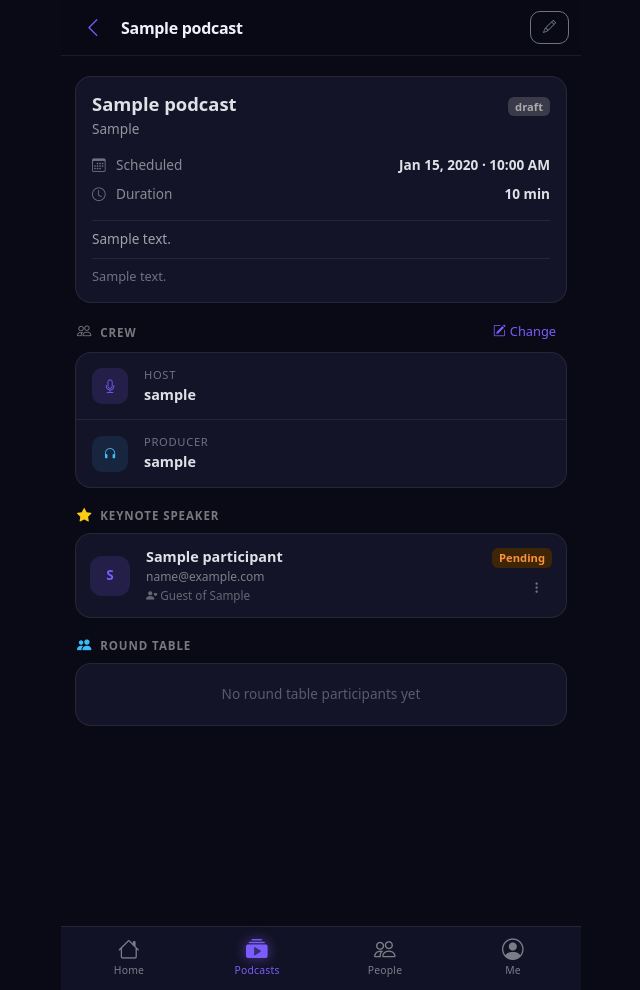
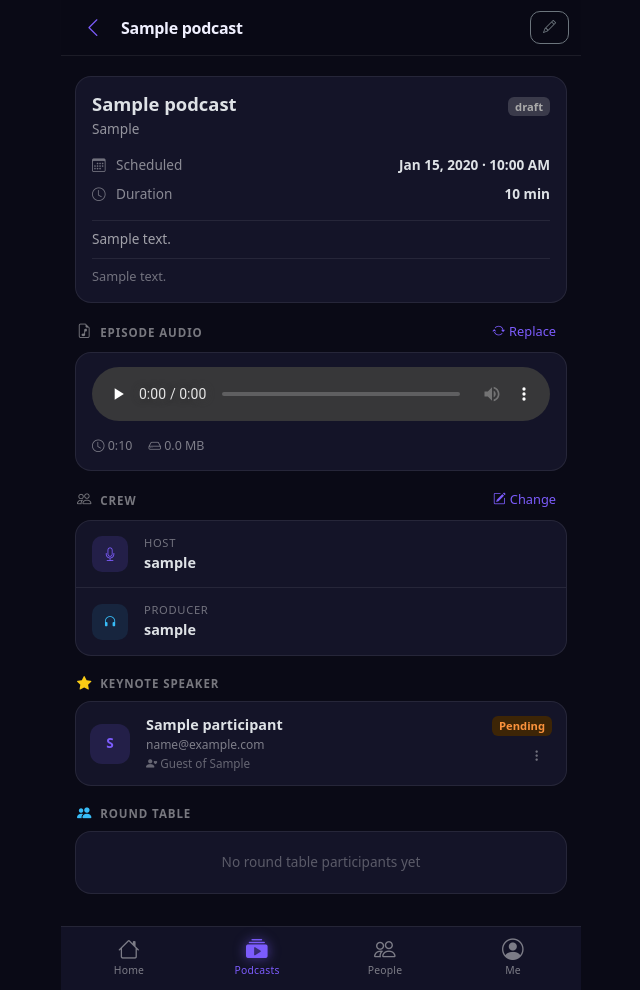
Before and after one commit to iamrbtm/PodScheduler, a Flask app: page /podcasts/1 in a window 1280 px wide. Shown: the whole page, without its empty margins (319-959 px from the left). Run offline with Flask 3, Linux system fonts and the light colour scheme; a user stored in the database is signed in; tables that the repository leaves empty hold one stand-in row (values such as "Sample post").

Commit message:
Add episode audio upload pipeline
Episodes can now have an audio file uploaded to MinIO from the episode
detail page. Duration is extracted via mutagen and the resulting
public URL/size/duration are stored on the Podcast row, which the RSS
feed (next) will use as the enclosure. Replacing audio deletes the old
object from storage.

Co-Authored-By: Claude Sonnet 5 <noreply@anthropic.com>
Claude-Session: https://claude.ai/code/session_01DMNaoxTws7SQCJEwNRtNuk

```diff
--- a/app/models/podcast.py
+++ b/app/models/podcast.py
@@ -31,6 +31,14 @@ class Podcast(db.Model):
     producer_id = db.Column(db.Integer, db.ForeignKey("users.id"), nullable=True)
     created_by_id = db.Column(db.Integer, db.ForeignKey("users.id"), nullable=False)
     show_id = db.Column(db.Integer, db.ForeignKey("shows.id"), nullable=True)
+
+    audio_object_key = db.Column(db.String(500))
+    audio_url = db.Column(db.String(500))
+    audio_duration_seconds = db.Column(db.Integer)
+    audio_file_size = db.Column(db.Integer)
+    episode_number = db.Column(db.Integer)
+    season_number = db.Column(db.Integer)
+    published_at = db.Column(db.DateTime)
     created_at = db.Column(db.DateTime, default=lambda: datetime.now(timezone.utc))
     updated_at = db.Column(
         db.DateTime,
@@ -61,5 +69,16 @@ class Podcast(db.Model):
     def participant_count(self):
         return self.participant_slots.count()
 
+    @property
+    def has_audio(self):
+        return bool(self.audio_url)
+
+    @property
+    def audio_duration_display(self):
+        if not self.audio_duration_seconds:
+            return None
+        minutes, seconds = divmod(self.audio_duration_seconds, 60)
+        return f"{minutes}:{seconds:02d}"
+
     def __repr__(self):
         return f"<Podcast {self.title}>"
--- a/app/routes/podcasts.py
+++ b/app/routes/podcasts.py
@@ -6,6 +6,8 @@ from ..models.podcast_participant import InvitationStatus, ParticipantRole
 from ..forms import PodcastForm
 from ..decorators import permission_required
 from ..email import send_invitation_email
+from ..storage import upload_audio, delete_object
+from ..audio import get_duration_seconds
 
 podcasts_bp = Blueprint("podcasts", __name__)
 
@@ -179,6 +181,40 @@ def add_participants(podcast_id):
     return redirect(url_for("podcasts.detail", podcast_id=podcast_id))
 
 
+@podcasts_bp.route("/<int:podcast_id>/upload-audio", methods=["POST"])
+@login_required
+def upload_audio_file(podcast_id):
+    podcast = Podcast.query.get_or_404(podcast_id)
+    _check_edit_access(podcast)
+
+    audio_file = request.files.get("audio_file")
+    if not audio_file or not audio_file.filename:
+        flash("Please choose an audio file.", "warning")
+        return redirect(url_for("podcasts.detail", podcast_id=podcast_id))
+
+    allowed_ext = {"mp3", "m4a", "wav", "aac", "ogg"}
+    ext = audio_file.filename.rsplit(".", 1)[-1].lower() if "." in audio_file.filename else ""
+    if ext not in allowed_ext:
+        flash("Unsupported audio format. Use MP3, M4A, WAV, AAC, or OGG.", "danger")
+        return redirect(url_for("podcasts.detail", podcast_id=podcast_id))
+
+    duration = get_duration_seconds(audio_file)
+    old_key = podcast.audio_object_key
+    object_key, url, file_size = upload_audio(audio_file, podcast.id)
+
+    podcast.audio_object_key = object_key
+    podcast.audio_url = url
+    podcast.audio_file_size = file_size
+    podcast.audio_duration_seconds = duration
+    db.session.commit()
+
+    if old_key and old_key != object_key:
+        delete_object(old_key)
+
+    flash("Episode audio uploaded.", "success")
+    return redirect(url_for("podcasts.detail", podcast_id=podcast_id))
+
+
 @podcasts_bp.route("/<int:podcast_id>/set-crew", methods=["POST"])
 @login_required
 def set_crew(podcast_id):
--- a/app/templates/podcasts/detail.html
+++ b/app/templates/podcasts/detail.html
@@ -49,6 +49,37 @@
       <p style="font-size:.8rem;color:rgba(255,255,255,.4);white-space:pre-wrap;margin:0;">{{ podcast.notes }}</p>
       {% endif %}
     </div>
+  </div>
+
+  <!-- Episode audio card -->
+  {% set can_edit = current_user.is_admin() or current_user.has_permission('edit_podcast') or podcast.host_id == current_user.id or podcast.created_by_id == current_user.id %}
+  <div class="d-flex align-items-center justify-content-between mb-2" style="padding:0 2px;">
+    <span class="section-title" style="padding:0;margin:0;">
+      <i class="bi bi-file-earmark-music me-1" style="font-size:.9rem;"></i> Episode Audio
+    </span>
+    {% if can_edit %}
+    <button class="btn btn-sm" style="color:var(--ps-accent);padding:2px 8px;font-size:.8rem;"
+            data-bs-toggle="offcanvas" data-bs-target="#audioSheet">
+      <i class="bi bi-{{ 'arrow-repeat' if podcast.has_audio else 'upload' }} me-1"></i>{{ 'Replace' if podcast.has_audio else 'Upload' }}
+    </button>
+    {% endif %}
+  </div>
+  <div class="card mb-3">
+    {% if podcast.has_audio %}
+    <div class="card-body" style="padding:14px 16px;">
+      <audio controls preload="none" style="width:100%;margin-bottom:10px;">
+        <source src="{{ podcast.audio_url }}">
+      </audio>
+      <div style="display:flex;gap:16px;font-size:.78rem;color:rgba(255,255,255,.45);">
+        {% if podcast.audio_duration_display %}<span><i class="bi bi-clock"></i> {{ podcast.audio_duration_display }}</span>{% endif %}
+        {% if podcast.audio_file_size %}<span><i class="bi bi-hdd"></i> {{ (podcast.audio_file_size / 1048576) | round(1) }} MB</span>{% endif %}
+      </div>
+    </div>
+    {% else %}
+    <div class="card-body" style="text-align:center;color:rgba(255,255,255,.3);font-size:.85rem;padding:20px;">
+      No audio uploaded yet
+    </div>
+    {% endif %}
   </div>
 
   <!-- Crew card -->
@@ -155,6 +186,26 @@
   </form>
   {% endif %}
 </div>
+
+<!-- ─── AUDIO UPLOAD SHEET ─── -->
+{% if can_edit %}
+<div class="offcanvas offcanvas-bottom" id="audioSheet" tabindex="-1" aria-labelledby="audioSheetLabel">
+  <div class="offcanvas-header">
+    <h6 class="mb-0 fw-bold" id="audioSheetLabel"><i class="bi bi-file-earmark-music me-2"></i>{{ 'Replace' if podcast.has_audio else 'Upload' }} Episode Audio</h6>
+    <button type="button" class="btn-close" data-bs-dismiss="offcanvas"></button>
+  </div>
+  <div class="offcanvas-body">
+    <form method="POST" action="{{ url_for('podcasts.upload_audio_file', podcast_id=podcast.id) }}" enctype="multipart/form-data">
+      <input type="hidden" name="csrf_token" value="{{ csrf_token() }}">
+      <div class="mb-3">
+        <input type="file" name="audio_file" class="form-control" accept=".mp3,.m4a,.wav,.aac,.ogg" required>
+        <div style="font-size:.75rem;color:rgba(255,255,255,.3);margin-top:6px;">MP3, M4A, WAV, AAC, or OGG.</div>
+      </div>
+      <button type="submit" class="btn btn-accent btn-full">Upload</button>
+    </form>
+  </div>
+</div>
+{% endif %}
 
 <!-- ─── CREW SHEET ─── -->
 {% if current_user.is_admin() or current_user.has_permission('edit_podcast') or podcast.host_id == current_user.id or podcast.created_by_id == current_user.id %}
```
Also changed, not shown: app/audio.py (added, +14 -0 lines), migrations/versions/77ab1014c239_add_episode_audio_fields_to_podcasts.py (added, +36 -0 lines).
